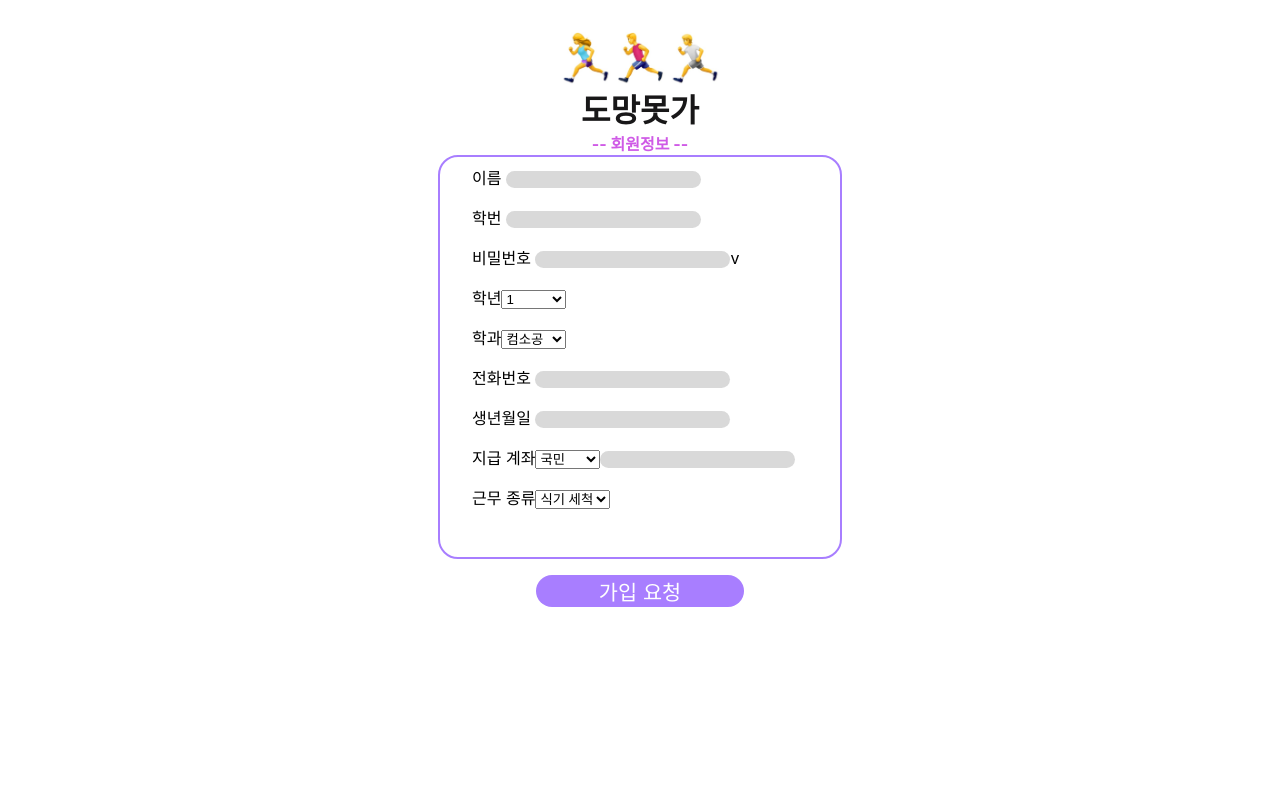
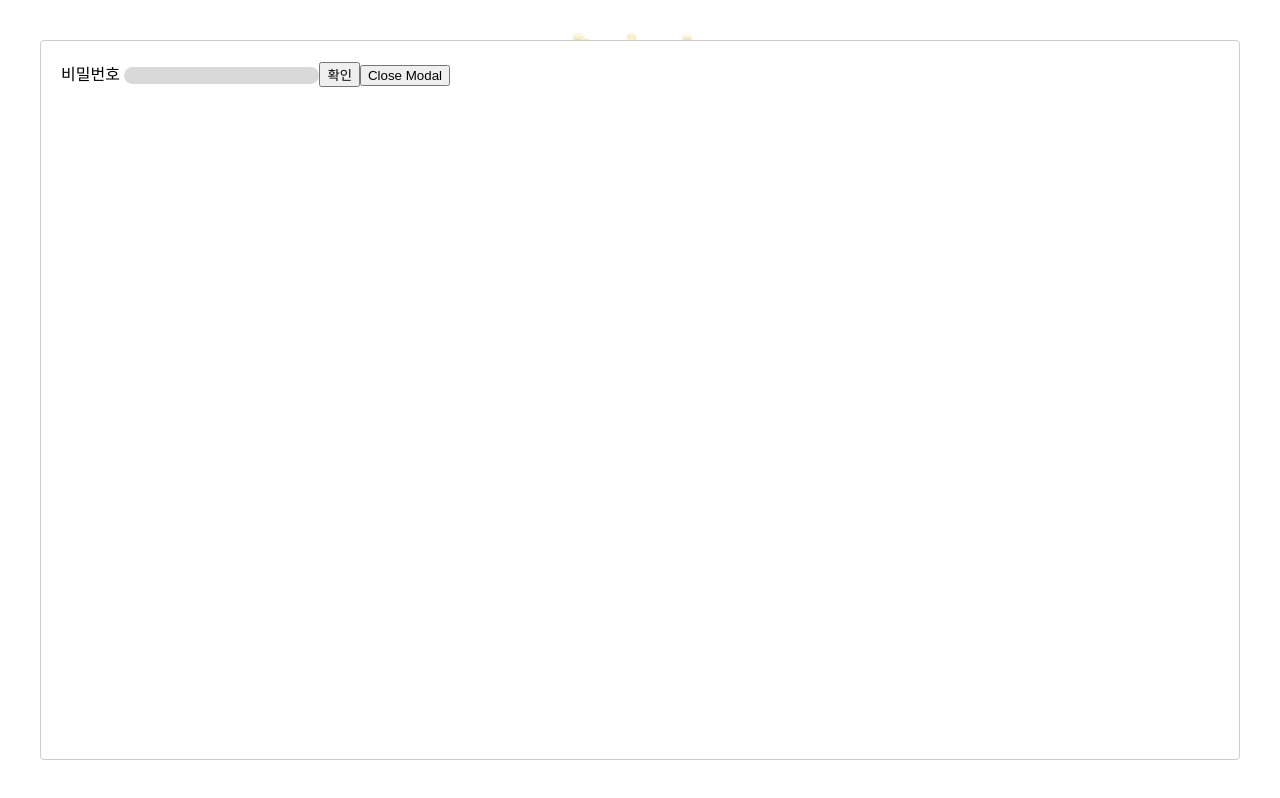
Before and after one commit to CantRunaway/Front-End, a React (Create React App) app: page /1/info in a window 1280 px wide. Shown: the top 798 px of the page. Built offline with nearby package versions, Linux system fonts and the light colour scheme.

Commit message:
route 수정

```diff
--- a/package.json
+++ b/package.json
@@ -8,6 +8,7 @@
     "@testing-library/user-event": "^13.5.0",
     "react": "^18.2.0",
     "react-dom": "^18.2.0",
+    "react-modal": "^3.15.1",
     "react-router-dom": "^6.4.2",
     "react-scripts": "5.0.1",
     "web-vitals": "^2.1.4"
--- a/src/worker/page/UserInfo/UserInfoPage.js
+++ b/src/worker/page/UserInfo/UserInfoPage.js
@@ -4,18 +4,16 @@ import React, {useState}from 'react'
 
 function UserInfoPage() {
   const [pwType, setPwType] = useState('password')
+  const [permission, setPermission] = useState(true);
 
-  const handlePWType = () => {
-    setPwType(()=>{
-      if(pwType === '') return 'password'
-      else return ''
-    })
-  }
+
 
   return (
 
     <div className='userInfo'>
-
+      {
+        permission ? <UserInfoSession permission={setPermission} /> : ''
+      }
       <div className='login-logo'>
         <img className="main-icon" alt="main-icon" src="/img/ICON.jpg" />
       </div>
@@ -37,7 +35,6 @@ function UserInfoPage() {
 
         <span className='pw'>
           비밀번호 <input type={pwType} className='pw-input' />
-          <span onClick={handlePWType}>v</span>
         </span>
 
         <span className='select-grade'>
--- a/src/worker/page/UserInfo/components/UserInfoSession.js
+++ b/src/worker/page/UserInfo/components/UserInfoSession.js
@@ -1,18 +1,34 @@
-import React from 'react'
+import React,{useState} from 'react'
 import '../css/UserInfoSession.css'
+import Modal from "react-modal";
 
-function UserInfoSession() {
+Modal.setAppElement("#root");
+
+function UserInfoSession({permission}) {
+  const [modalIsOpen, setIsOpen] = useState(true);
+
+  const handleModal = () => {
+    permission(false);
+    setIsOpen(false);
+  }
+
     return (
-    <form className='authority-form' onSubmit>
       <div className='authority-main'>
+          <Modal isOpen={modalIsOpen}>
+
             <span>
               비밀번호 <input />
             </span>
+
             <span>
-          <button className='submit-button'>확인</button>
+              <button className='submit-button' >확인</button>
             </span>
+
+            <button onClick={() => handleModal()}>Close Modal</button>
+
+         </Modal>
       </div>
-    </form>
+
     );
 }
 
```
Also changed, not shown: src/routes.js (+0 -8 lines), src/etc/User_Components/Header.js (renamed from src/etc/components/Header.js), src/etc/User_Components/NotFoundPage.js (renamed from src/etc/components/NotFoundPage.js), src/etc/User_Components/SideMenu.js (renamed from src/etc/components/SideMenu.js), 1 other file (tests, documents, lock files or other folders). Lines whose indentation alone changed are shown as unchanged.
